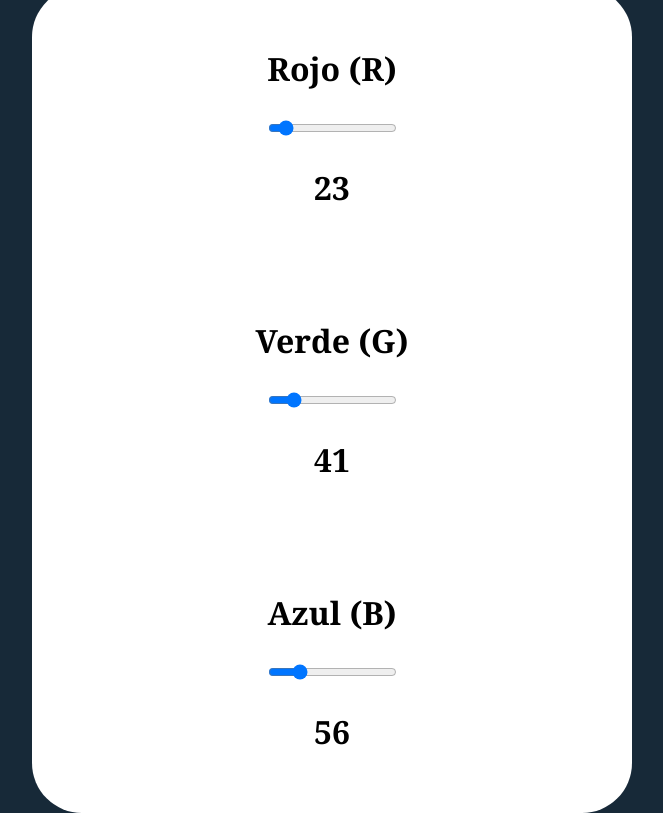
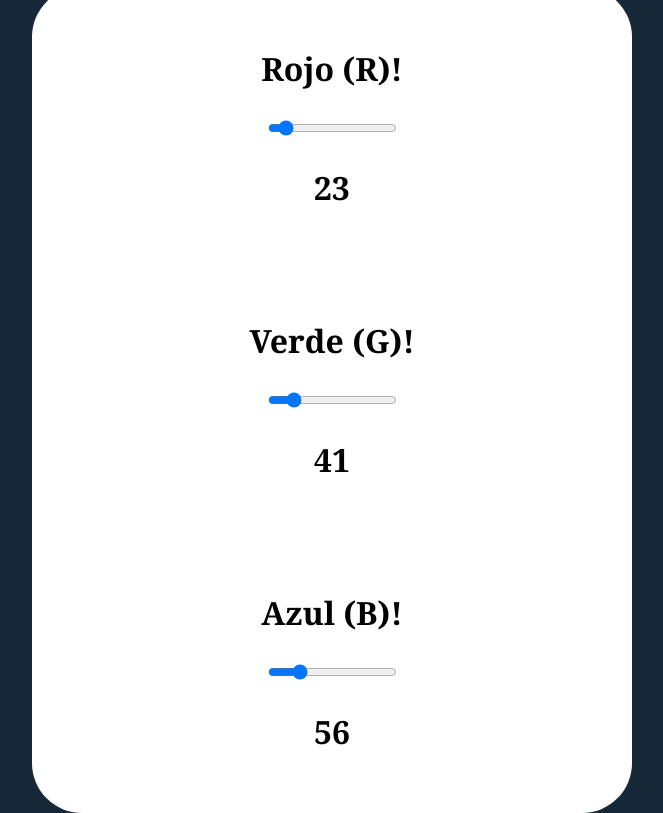
Before and after one commit to RonalGSDev/Proyecto-Web-Ejemplo, a plain HTML site: page index.html in a window 1280 px wide. Shown: the whole page, without its empty margins (308-971 px from the left). Drawn offline with Linux system fonts and the light colour scheme.

Commit message:
se modifico los label

```diff
--- a/index.html
+++ b/index.html
@@ -15,19 +15,19 @@
     <div class="contenedor-interno">
 
       <div class="color">
-        <label for="rojo">Rojo (R)</label>
+        <label for="rojo">Rojo (R)!</label>
         <input id="rojo" type="range" min="0" max="255" value="23" step="1">
         <p id="texto-rojo"></p>
       </div>
 
       <div class="color">
-        <label for="verde">Verde (G)</label>
+        <label for="verde">Verde (G)!</label>
         <input id="verde" type="range" min="0" max="255" value="41" step="1">
         <p id="texto-verde"></p>
       </div>
 
       <div class="color">
-        <label for="azul">Azul (B)</label>
+        <label for="azul">Azul (B)!</label>
         <input id="azul" type="range" min="0" max="255" value="56" step="1">
         <p id="texto-azul"></p>
       </div>
```
